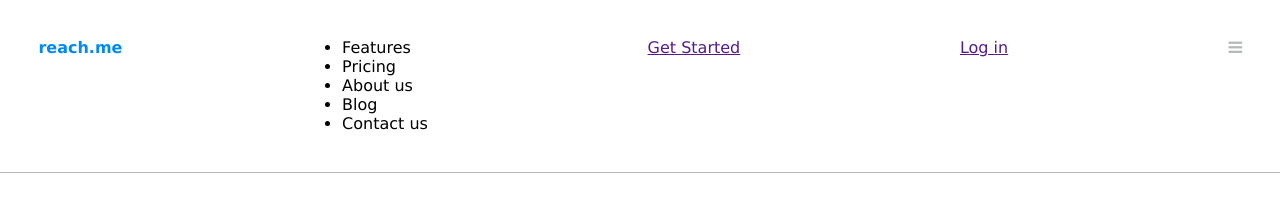
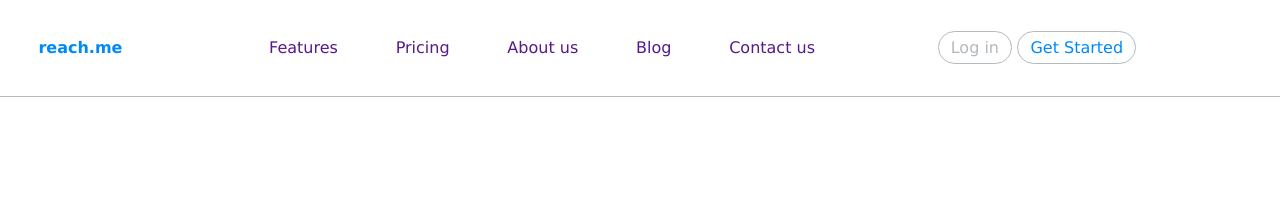
Before and after one commit to codexp-fronta-p3gb/layout-2, a plain HTML site: page components/navbar/navbar.html in a window 1280 px wide. Drawn offline with Linux system fonts and the light colour scheme.

Commit message:
Adding navbar and hero (not finished yet)

```diff
--- a/components/hero/hero.css
+++ b/components/hero/hero.css
@@ -0,0 +1,56 @@
+* {
+	margin: 0;
+	padding: 0;
+	box-sizing: border-box;
+}
+
+body {
+    width: 100%;
+    font-family: Verdana, Tahoma, sans-serif;
+    text-align: center;
+}
+
+.hero {
+    padding-left: 2%;
+    padding-right: 2%;
+}
+
+.hero-title {
+    margin-top: 5%;
+    margin-bottom: 5%;
+}
+
+.hero-paragraph {
+    color: #808080;
+    margin-bottom: 5%;
+}
+
+.hero-button {
+    display: inline-block;
+    text-decoration: none;
+    color: #FFF;
+    background-color: #008AF5;
+    padding: 2% 4%;
+    border-radius: 35px;
+    margin-bottom: 5%;
+}
+
+.hero.image {
+
+}
+
+.hero-img {
+    width: 100%;
+}
+
+/* .button {
+    box-sizing: border-box;
+    display: inline-block;
+    padding: .5rem 1.5rem;
+    border-width: 2px;
+    border-style: solid;
+    border-radius: 25px;
+    text-align: center;
+    text-decoration: none;
+}
+*/
--- a/components/navbar/navbar.css
+++ b/components/navbar/navbar.css
@@ -18,7 +18,6 @@ body {
 }
 
 .navbar-reachme {
-
     color: #008AF5;
     font-weight: bolder;
 }
@@ -31,15 +30,71 @@ a:hover {
 
 }
 
-.navbar-hamburguer {
+.navbar-menu, .navbar-button {
+    display: none;
+}
+
+.hamburger {
     color: #B4B9BE;
     padding: 5%;
 }
 
 @media screen and (min-width: 768px) {
+    .navbar-button {
+        display: inline;
+        width: 30%;
+        margin-left: auto;
+    }
+
+    .navbar-button a {
+        text-decoration: none;
+    }
+
+    .navbar-button-get-started, .navbar-button-login {
+        border: 1px solid #B4B9BE;
+        padding: 2% 4%;
+        border-radius: 25px;
+    }
+
+    .navbar-button-login {
+        color: #B4B9BE;
+    }
+
+    .navbar-button-get-started {
+        color: #008AF5;
+    }
 
 }
 
 @media screen and (min-width: 992px) {
+    .navbar-hamburger {
+        display: none;
+    }
 
+    .navbar {
+       display: flex;
+    }
+
+    .navbar-menu {
+        display: inline;
+        width: 65%;
+        margin-left: 10%;
+    }
+
+    .navbar ul {
+        list-style-type: none;
+    }
+
+    .navbar li {
+        display: inline;
+    }
+
+    .navbar-menu li a {
+        text-decoration: none;
+        padding: 2% 4%;
+    }
+
+    .navbar-button {
+        margin-left: 3%;
+    }
 }
--- a/components/navbar/navbar.html
+++ b/components/navbar/navbar.html
@@ -12,18 +12,23 @@
     <nav class="navbar">
         <a href="" class="navbar-reachme">reach.me</a>
 
-        <ul>
-            <li><a>Features</a></li>
-            <li><a>Pricing</a></li>
-            <li><a>About us</a></li>
-            <li><a>Blog</a></li>
-            <li><a>Contact us</a></li>
+        <ul class="navbar-menu">
+            <li><a href="">Features</a></li>
+            <li><a href="">Pricing</a></li>
+            <li><a href="">About us</a></li>
+            <li><a href="">Blog</a></li>
+            <li><a href="">Contact us</a></li>
         </ul>
 
-        <a href="">Get Started</a>
-        <a href="">Log in</a>
+        <div class="navbar-button">
+            <a class="navbar-button-login" href="">Log in</a>
+            <a class="navbar-button-get-started" href="">Get Started</a>
+        </div>
 
-        <a href=""><i class="navbar-hamburguer fa fa-bars" aria-hidden="true"></i></a>
+        <div class="navbar-hamburger">
+                <a href=""><i class="hamburger fa fa-bars" aria-hidden="true"></i></a>
+        </div>
+
     </nav>
 
 </body>
```
Also changed, not shown: components/hero/hero.html (+22 -0 lines).
